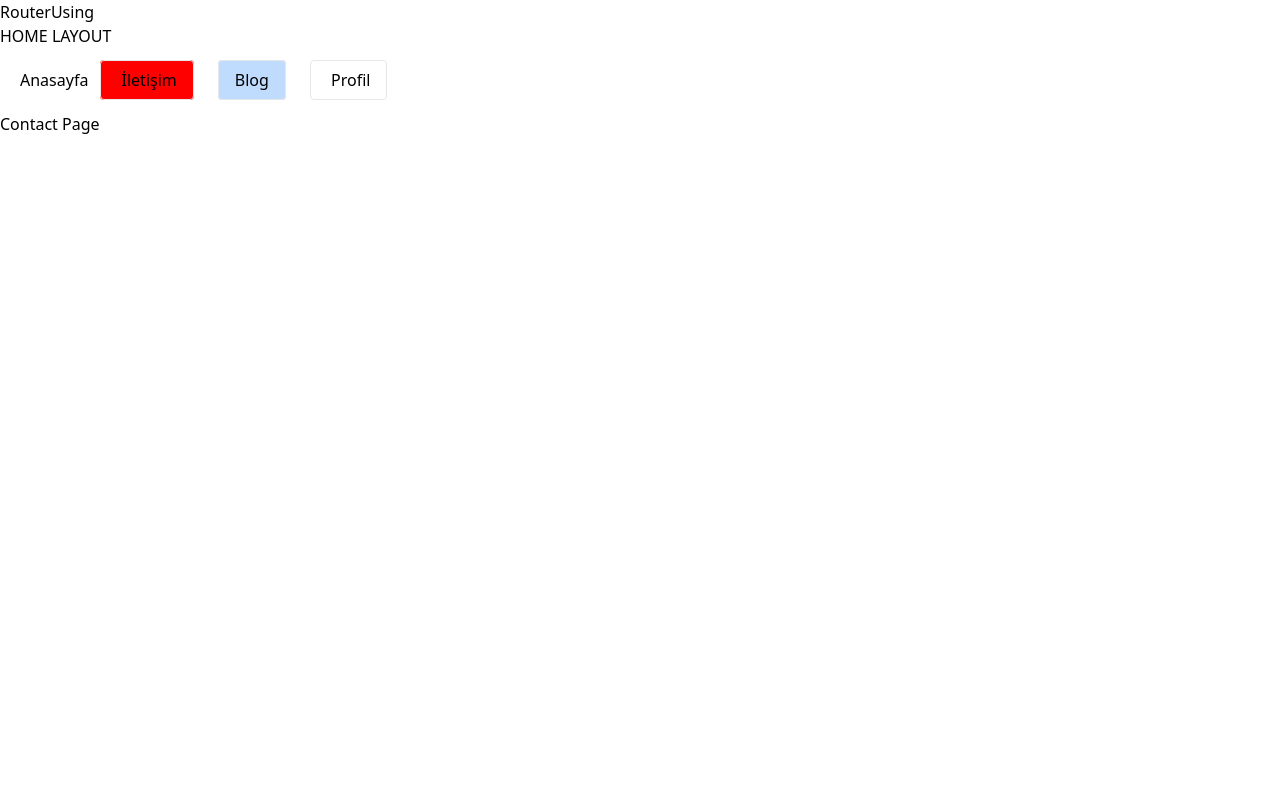
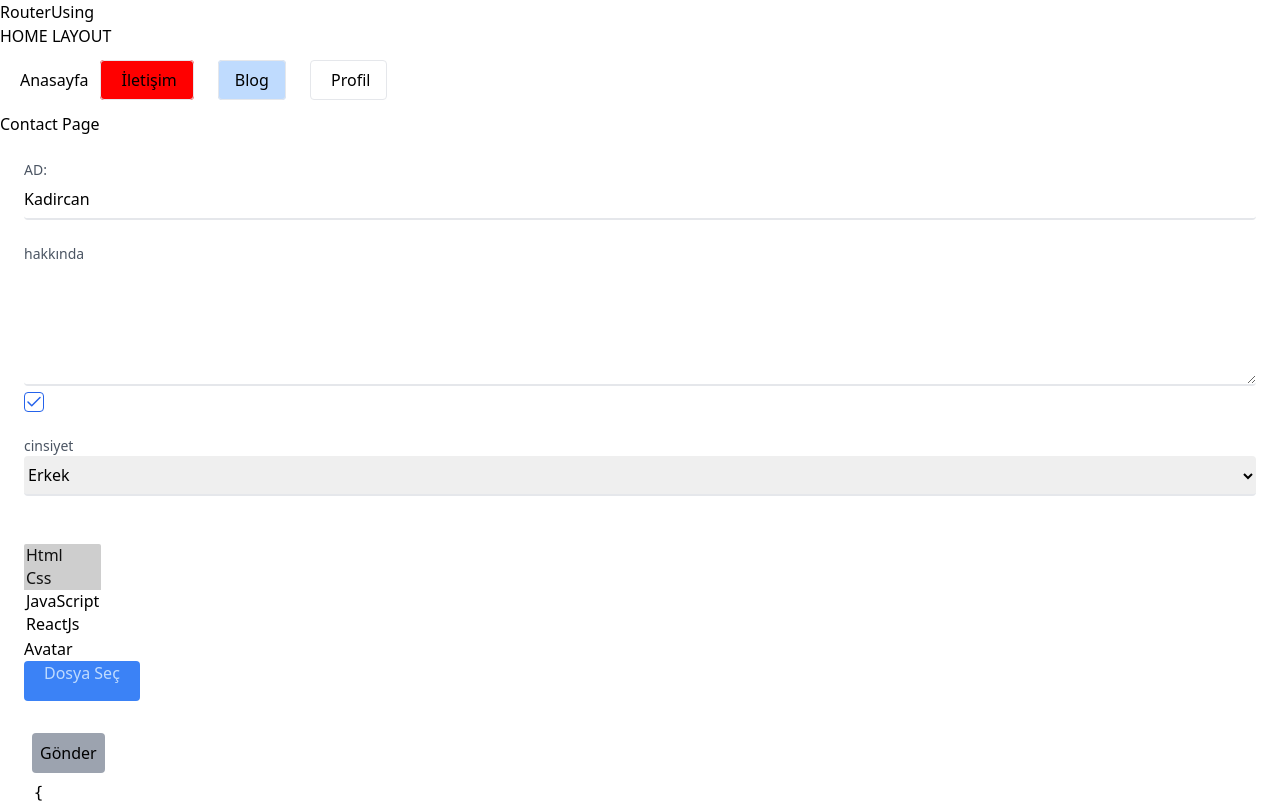
Before and after one commit to kelebekkadircan/React-Basics, a React (Create React App) app in the folder React_Egitim-PROTOTURK/: page /contact in a window 1280 px wide. Shown: the top 803 px of the page. Built offline with nearby package versions, Linux system fonts and the light colour scheme.

Commit message:
React_Egitim-PROTOTURK

```diff
--- a/React_Egitim-PROTOTURK/package.json
+++ b/React_Egitim-PROTOTURK/package.json
@@ -8,9 +8,12 @@
     "@testing-library/user-event": "^13.5.0",
     "bootstrap": "^5.3.0",
     "classnames": "^2.3.2",
+    "formik": "^2.4.2",
     "react": "^18.2.0",
     "react-bootstrap": "^2.8.0",
     "react-dom": "^18.2.0",
+    "react-helmet": "^6.1.0",
+    "react-icons": "^4.10.1",
     "react-router-dom": "^6.14.2",
     "react-scripts": "5.0.1",
     "sass": "^1.63.6",
--- a/React_Egitim-PROTOTURK/public/index.html
+++ b/React_Egitim-PROTOTURK/public/index.html
@@ -22,7 +22,8 @@
       work correctly both with client-side routing and a non-root public URL.
       Learn how to configure a non-root public URL by running `npm run build`.
     -->
-  <title>%REACT_APP_API_URL%</title>
+  <!-- %REACT_APP_API_URL% -->
+  <title>React App</title>
 </head>
 
 <body>
--- /dev/null
+++ b/React_Egitim-PROTOTURK/src/Components/form/Checkbox.jsx
@@ -0,0 +1,32 @@
+import { useField } from "formik";
+import { FiCheck } from 'react-icons/fi'
+import classNames from "classnames";
+
+
+
+
+export default function Checkbox({ label, ...props }) {
+
+
+    const [field, meta, helpers] = useField(props)
+
+
+    return (
+        <>
+
+            <label className="flex gap-x-2 items-center text-sm cursor-pointer" >
+
+                <button onClick={() => {
+                    helpers.setValue(!field.value)
+                }} className={classNames({
+                    "w-5 h-5 rounded border transition-all flex items-center  justify-center": true,
+                    "text-transparent border-gray-300": !field.value,
+                    "border-blue-600 text-blue-600": field.value
+                })}>
+                    <FiCheck size={20} />
+                </button>
+            </label>
+
+        </>
+    )
+}
--- /dev/null
+++ b/React_Egitim-PROTOTURK/src/Components/form/File.jsx
@@ -0,0 +1,46 @@
+import { useField } from "formik"
+import { Button } from "react-bootstrap";
+import { FiCheck } from "react-icons/fi"
+
+
+
+export default function File({ label, ...props }) {
+
+
+    const [field, meta, helpers] = useField(props)
+
+    // const changeHandle = e => {
+
+    //     helpers.setValue(e.target.files[0])
+    // }
+
+    async function fileOpen() {
+
+        try {
+            const [fileHandle] = await window.showOpenFilePicker();
+            const file = await fileHandle.getFile();
+            helpers.setValue(file);
+
+        } catch (error) {
+            helpers.setValue('');
+        }
+    }
+
+
+
+    return (
+        <>
+
+            <div >
+                <div>{label}</div>
+                {/* <input type="file" onChange={changeHandle} className="hidden" {...props} /> */}
+                <button onClick={fileOpen} className="flex px-5 rounded bg-blue-500 h-10 text-blue-200  hover:scale-105" >
+                    {field.value && <> Dosya Seçildi  <FiCheck className="ml-3" size={20} /> </>}
+                    {!field.value && <> Dosya Seç </>}
+                </button>
+                {field.value && <button onClick={() => helpers.setValue('')} className="bg-green-400 p-3 m-3"> Dosyayı kaldır</button>}
+            </div>
+
+        </>
+    )
+}
--- /dev/null
+++ b/React_Egitim-PROTOTURK/src/Components/form/Input.jsx
@@ -0,0 +1,22 @@
+import { useField } from "formik"
+
+
+
+
+export default function Input({ label, ...props }) {
+
+
+    const [field, meta, helpers] = useField(props)
+
+
+    return (
+        <>
+
+            <label className="block w-full" >
+                <div className="text-sm text-gray-600">{label}</div>
+                <input className="w-full h-10 rounded border-b-2 outline-none focus:border-black" {...field} {...props} />
+            </label>
+
+        </>
+    )
+}
--- /dev/null
+++ b/React_Egitim-PROTOTURK/src/Components/form/Select.jsx
@@ -0,0 +1,31 @@
+import { useField } from "formik"
+
+
+
+
+export default function Select({ options, label, original = false, ...props }) {
+
+
+    const [field, meta, helpers] = useField(props)
+
+    const changeHandle = e => {
+        let selected = options.find(option => option.key === +e.target.value)
+        helpers.setValue(original ? selected : +e.target.value)
+    }
+
+    return (
+        <>
+
+            <label className="block w-full" >
+                <div className="text-sm text-gray-600">{label}</div>
+                <select className="w-full h-10 rounded border-b-2 outline-none focus:border-black" onChange={changeHandle} defaultValue={field.value} {...props} >
+                    {options.map((option, index) => (
+                        <option value={option.key} key={index}> {option.value} </option>
+                    ))}
+
+                </select>
+            </label>
+
+        </>
+    )
+}
--- /dev/null
+++ b/React_Egitim-PROTOTURK/src/Components/form/Textarea.jsx
@@ -0,0 +1,22 @@
+import { useField } from "formik"
+
+
+
+
+export default function Textarea({ label, ...props }) {
+
+
+    const [field, meta, helpers] = useField(props)
+
+
+    return (
+        <>
+
+            <label className="block w-full" >
+                <div className="text-sm text-gray-600">{label}</div>
+                <textarea className="w-full  rounded border-b-2 outline-none focus:border-black" {...field} {...props} />
+            </label>
+
+        </>
+    )
+}
--- a/React_Egitim-PROTOTURK/src/Pages/ContactPage.jsx
+++ b/React_Egitim-PROTOTURK/src/Pages/ContactPage.jsx
@@ -1,3 +1,11 @@
+import { Helmet } from "react-helmet"
+import { Formik, Form, Field } from "formik"
+import Input from "../Components/form/Input"
+import File from "../Components/form/File"
+import Checkbox from "../Components/form/Checkbox"
+import Textarea from "../Components/form/Textarea"
+import Select from "../Components/form/Select"
+
 export default function ContactPage() {
 
 
@@ -5,7 +13,61 @@ export default function ContactPage() {
         <>
             <div>
                 Contact Page
+                <Helmet>
+                    <title>İletişim</title>
+                </Helmet>
+
             </div>
+
+            <div>
+
+                <Formik initialValues={{
+                    name: 'Kadircan',
+                    about: '',
+                    accept: true,
+                    gender: 2,
+                    avatar: '',
+                    skills: ['html', 'css'],
+
+                }} onSubmit={values => {
+                    console.log(values)
+                }}  >
+                    {({ values }) => (
+                        <Form className="p-6">
+                            <Input label='AD:' name='name' />
+                            <br />
+                            <Textarea name='about' label="hakkında" cols={15} rows={5} />
+                            <Checkbox label='kuralları kabul ediyorum' name='accept' />
+                            <br />
+                            <Select label='cinsiyet' name='gender' original={true} options={
+                                [
+                                    { key: 1, value: 'Kadın' },
+                                    { key: 2, value: 'Erkek' }
+                                ]
+                            } />
+                            <br /> <br />
+                            <Field component='select' name='skills' multiple={true} >
+                                <option value="html">Html</option>
+                                <option value="css">Css</option>
+                                <option value="javascript">JavaScript</option>
+                                <option value="reactjs">ReactJs</option>
+                            </Field>
+                            <br />
+                            <File label="Avatar" name='avatar' />
+                            <br />
+                            <button disabled={!values.accept} className="bg-gray-400 p-2 m-2 rounded hover:scale-105" type="submit">Gönder</button>
+                            <pre> {JSON.stringify(values, null, 2)} </pre>
+
+                        </Form>
+                    )}
+
+                </Formik>
+
+            </div >
+
+
+
+
         </>
     )
 }
--- a/React_Egitim-PROTOTURK/src/Pages/Login.jsx
+++ b/React_Egitim-PROTOTURK/src/Pages/Login.jsx
@@ -2,6 +2,11 @@ import React from 'react'
 import { NavLink } from 'react-router-dom'
 import { useAuthRouter } from '../Context/RouterContext'
 import { useNavigate, useLocation } from 'react-router-dom'
+import { useFormik, Formik, Form, Field } from 'formik'
+import { Helmet } from 'react-helmet'
+
+
+
 
 
 
@@ -16,25 +21,79 @@ function Login() {
 
     const loginHandle = () => {
         setUser(
-            {
-                id: 1,
-                username: 'Kadircan Kelebek'
-            }
+            values
         )
         navigate(location?.state?.return_url || '/', {
-            replace: true,
-            state: {
-                name: 'kadir'
-            }
+            replace: true
+
         })
     }
 
+    const { handleSubmit, handleChange, values } = useFormik({
+        initialValues: {
+            username: '',
+            password: ''
+        },
+        onSubmit: values => {
+            setUser(values)
+            navigate(location?.state?.return_url || '/', {
+                replace: true
+
+            })
+        }
+    })
+
+
+
+
     return (
         <>
-            <div>
+            <div className='mb-8'>
                 Login Page
                 <button className='flex max-w-xs container mx-auto items-center justify-center bg-blue-300 cursor-pointer py-2 px-4 rounded shadow-sm' onClick={loginHandle}>Giriş Yap</button>
             </div>
+
+            <Helmet>
+                <title>Login</title>
+            </Helmet>
+
+
+            <Formik initialValues={
+                {
+                    username: '',
+                    password: ''
+                }
+            } onSubmit={values => {
+                setUser(values)
+                navigate(location?.state?.return_url || '/', {
+                    replace: true
+
+                })
+                console.log(values);
+            }}>
+                {props => (
+                    <Form className='bg-gray-300 p-5 m-5 rounded'>
+                        <Field className='p-2 m-2 border-2 ' name='username' /> <br />
+                        <Field name='password' type='password' className='p-2 m-2 border-2 ' /> <br />
+                        <button type='submit' className='font-bold text-2xl ml-4 bg-slate-300 hover:scale-105'  >Giriş Yap</button>
+                    </Form>
+                )}
+
+            </Formik>
+
+
+
+
+            {<form onSubmit={handleSubmit}>
+                <label htmlFor="username">Kullanıcı Adı</label>
+                <input id='username' className='border-2 border-gray-300 ml-2 rounded px-4 py-2 ' type="text" value={values.username} onChange={handleChange} />
+                <br />
+                <label htmlFor="password">Parola</label>
+                <input id='password' className='border-2 mt-2  border-gray-300 ml-10 rounded px-4 py-2 ' type="password" value={values.password} onChange={handleChange} />
+                <br />
+
+                <button className='px-4 py-2 bg-blue-300 rounded-md m-2 hover:scale-105' type='submit'> Kayıt Ol</button>
+            </form>}
 
             <NavLink to={'/'} className="hover:scale-110 hover:bg-gray-800 hover:text-white transition-all flex mx-auto container mt-20 justify-center items-center bg-gray-400 py-2 px-4  max-w-xs rounded-lg shadow-md text-2xl " >Home</NavLink>
 
--- a/React_Egitim-PROTOTURK/src/Pages/blog/BlogPage.jsx
+++ b/React_Egitim-PROTOTURK/src/Pages/blog/BlogPage.jsx
@@ -1,3 +1,4 @@
+import { Helmet } from "react-helmet"
 import { Outlet } from "react-router-dom"
 
 
@@ -10,6 +11,10 @@ export default function BlogPage() {
             <div>
                 Blog Layout
                 <Outlet />
+                <Helmet>
+                    <title>Blog</title>
+                </Helmet>
+
             </div>
         </>
     )
```
Also changed, not shown: React_Egitim-PROTOTURK/src/Pages/HomePage.jsx (+14 -0 lines), 1 other file (tests, documents, lock files or other folders).
